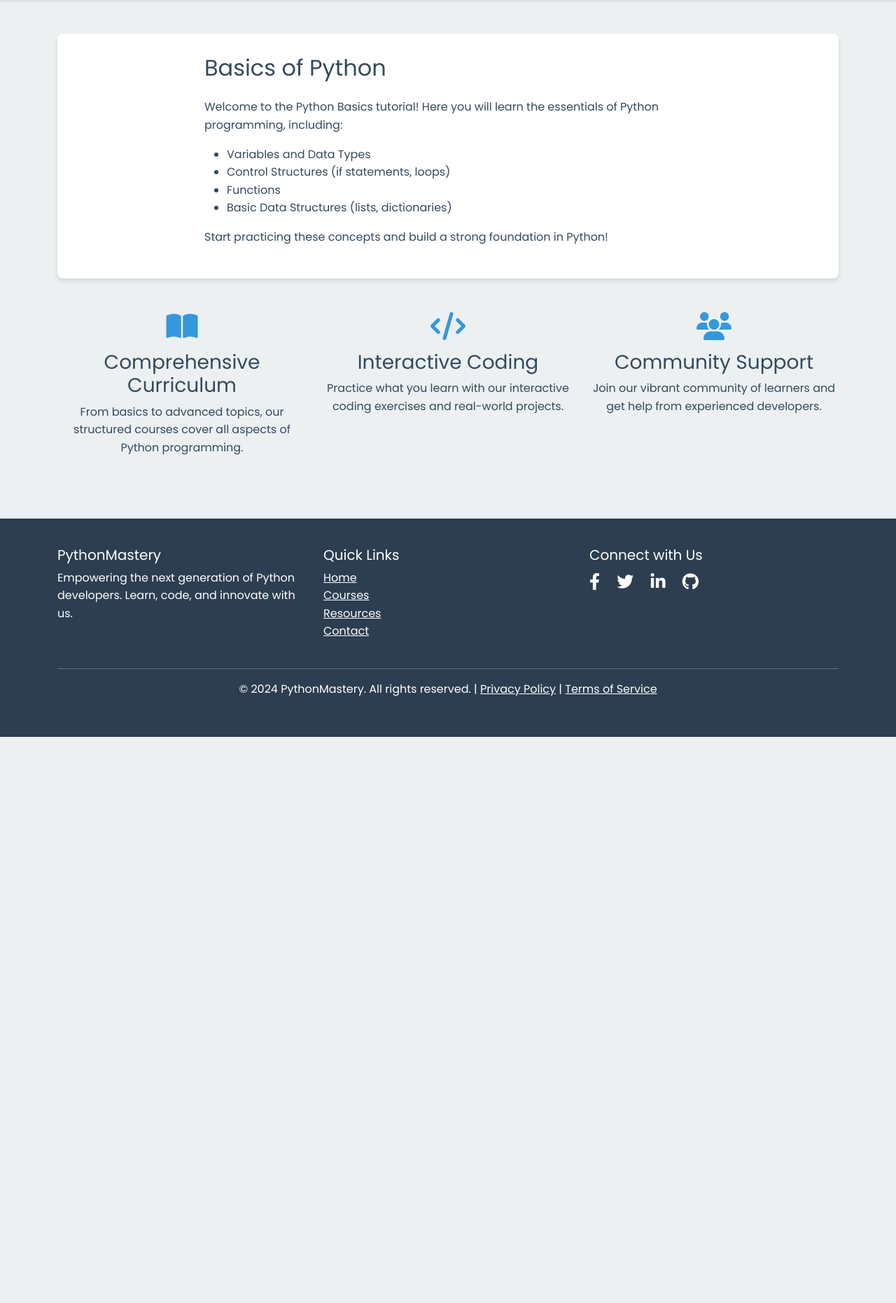
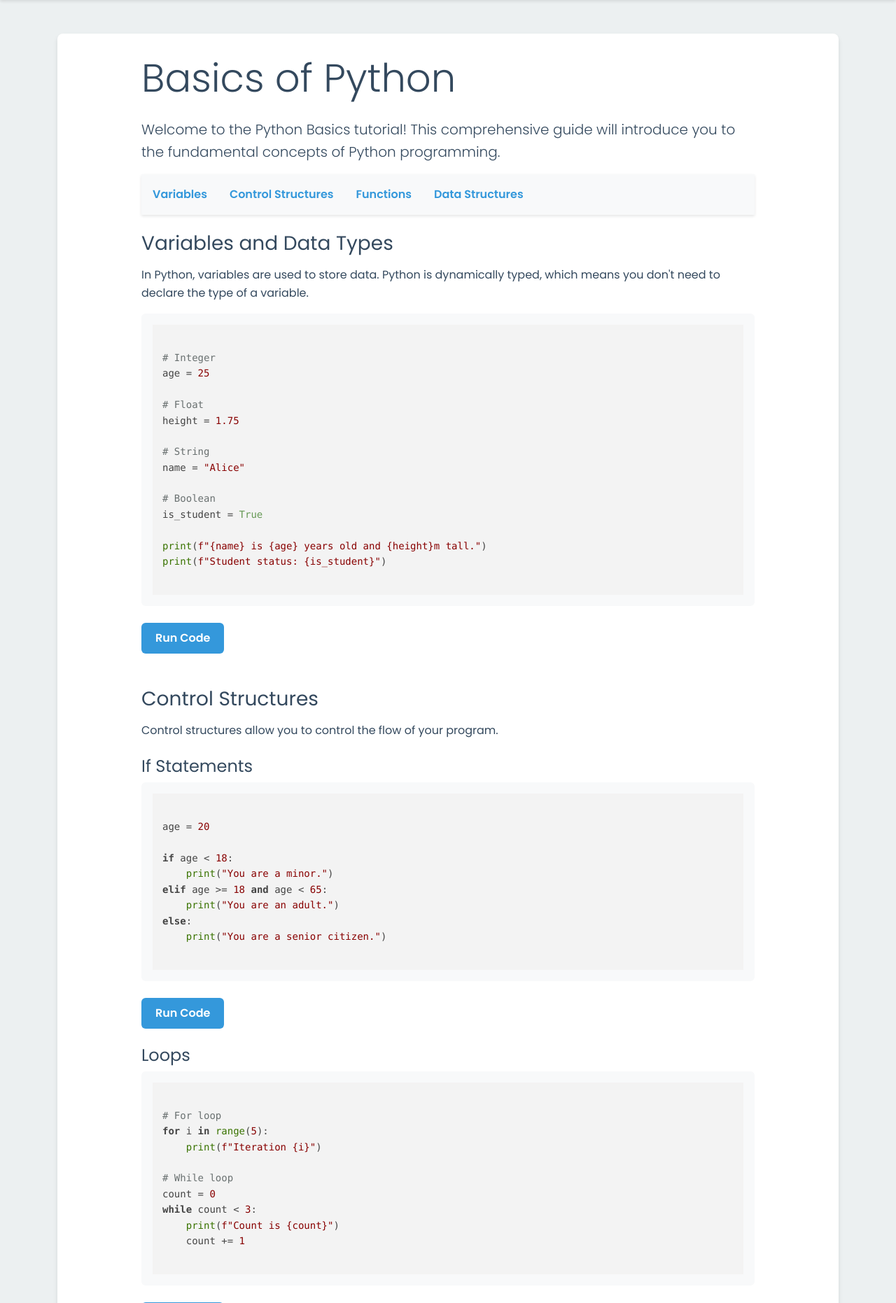
Before and after one commit to nabilelbajdi/hackathon-pythonmastery, a Django app: page /courses/basic-python/ in a window 1280 px wide. Shown: the part 58-1920 px from the top of the page at 70% size. Before the commit the page ends 1111 px from the top, so only its background shows below. Run offline with Django 5.2, Linux system fonts and the light colour scheme; some libraries are stand-ins or nearby versions.

Commit message:
Stylize and add content to basic_python.html

```diff
--- a/python_learning_platform/learning/templates/learning/basic_python.html
+++ b/python_learning_platform/learning/templates/learning/basic_python.html
@@ -4,16 +4,168 @@
 
 {% block content %}
 <div class="row justify-content-center">
-    <div class="col-md-8">
-        <h1 class="h2 mb-4">Basics of Python</h1>
-        <p>Welcome to the Python Basics tutorial! Here you will learn the essentials of Python programming, including:</p>
-        <ul>
-            <li>Variables and Data Types</li>
-            <li>Control Structures (if statements, loops)</li>
-            <li>Functions</li>
-            <li>Basic Data Structures (lists, dictionaries)</li>
-        </ul>
-        <p>Start practicing these concepts and build a strong foundation in Python!</p>
+    <div class="col-md-10">
+        <h1 class="display-4 mb-4">Basics of Python</h1>
+        <p class="lead">Welcome to the Python Basics tutorial! This comprehensive guide will introduce you to the fundamental concepts of Python programming.</p>
+
+        <nav id="tutorial-nav" class="navbar navbar-light bg-light mb-4">
+            <ul class="nav nav-pills">
+                <li class="nav-item"><a class="nav-link" href="#variables">Variables</a></li>
+                <li class="nav-item"><a class="nav-link" href="#control-structures">Control Structures</a></li>
+                <li class="nav-item"><a class="nav-link" href="#functions">Functions</a></li>
+                <li class="nav-item"><a class="nav-link" href="#data-structures">Data Structures</a></li>
+            </ul>
+        </nav>
+
+        <section id="variables" class="mb-5">
+            <h2 class="h3 mb-3">Variables and Data Types</h2>
+            <p>In Python, variables are used to store data. Python is dynamically typed, which means you don't need to declare the type of a variable.</p>
+            <div class="code-block bg-light p-3 rounded">
+                <pre><code class="python">
+# Integer
+age = 25
+
+# Float
+height = 1.75
+
+# String
+name = "Alice"
+
+# Boolean
+is_student = True
+
+print(f"{name} is {age} years old and {height}m tall.")
+print(f"Student status: {is_student}")
+                </code></pre>
+            </div>
+            <button class="btn btn-primary mt-2" onclick="runCode('variables')">Run Code</button>
+            <div id="variables-output" class="mt-2"></div>
+        </section>
+
+        <section id="control-structures" class="mb-5">
+            <h2 class="h3 mb-3">Control Structures</h2>
+            <p>Control structures allow you to control the flow of your program.</p>
+            <h3 class="h4 mt-4">If Statements</h3>
+            <div class="code-block bg-light p-3 rounded">
+                <pre><code class="python">
+age = 20
+
+if age < 18:
+    print("You are a minor.")
+elif age >= 18 and age < 65:
+    print("You are an adult.")
+else:
+    print("You are a senior citizen.")
+                </code></pre>
+            </div>
+            <button class="btn btn-primary mt-2" onclick="runCode('if-statement')">Run Code</button>
+            <div id="if-statement-output" class="mt-2"></div>
+
+            <h3 class="h4 mt-4">Loops</h3>
+            <div class="code-block bg-light p-3 rounded">
+                <pre><code class="python">
+# For loop
+for i in range(5):
+    print(f"Iteration {i}")
+
+# While loop
+count = 0
+while count < 3:
+    print(f"Count is {count}")
+    count += 1
+                </code></pre>
+            </div>
+            <button class="btn btn-primary mt-2" onclick="runCode('loops')">Run Code</button>
+            <div id="loops-output" class="mt-2"></div>
+        </section>
+
+        <section id="functions" class="mb-5">
+            <h2 class="h3 mb-3">Functions</h2>
+            <p>Functions allow you to group code that performs a specific task.</p>
+            <div class="code-block bg-light p-3 rounded">
+                <pre><code class="python">
+def greet(name):
+    return f"Hello, {name}!"
+
+def add(a, b):
+    return a + b
+
+print(greet("World"))
+print(f"2 + 3 = {add(2, 3)}")
+                </code></pre>
+            </div>
+            <button class="btn btn-primary mt-2" onclick="runCode('functions')">Run Code</button>
+            <div id="functions-output" class="mt-2"></div>
+        </section>
+
+        <section id="data-structures" class="mb-5">
+            <h2 class="h3 mb-3">Basic Data Structures</h2>
+            <h3 class="h4 mt-4">Lists</h3>
+            <div class="code-block bg-light p-3 rounded">
+                <pre><code class="python">
+fruits = ["apple", "banana", "cherry"]
+print(fruits)
+fruits.append("date")
+print(fruits)
+print(f"First fruit: {fruits[0]}")
+                </code></pre>
+            </div>
+            <button class="btn btn-primary mt-2" onclick="runCode('lists')">Run Code</button>
+            <div id="lists-output" class="mt-2"></div>
+
+            <h3 class="h4 mt-4">Dictionaries</h3>
+            <div class="code-block bg-light p-3 rounded">
+                <pre><code class="python">
+person = {"name": "Alice", "age": 30, "city": "New York"}
+print(person)
+person["job"] = "Developer"
+print(person)
+print(f"Name: {person['name']}")
+                </code></pre>
+            </div>
+            <button class="btn btn-primary mt-2" onclick="runCode('dictionaries')">Run Code</button>
+            <div id="dictionaries-output" class="mt-2"></div>
+        </section>
     </div>
 </div>
 {% endblock %}
+
+{% block extra_js %}
+<script src="https://cdnjs.cloudflare.com/ajax/libs/highlight.js/11.5.1/highlight.min.js"></script>
+<script>
+    hljs.highlightAll();
+
+    function runCode(sectionId) {
+        // This is a placeholder. In a real implementation, you'd send the code to a backend for execution.
+        const output = document.getElementById(`${sectionId}-output`);
+        output.innerHTML = `<div class="alert alert-info">Code execution simulation for ${sectionId}. In a real scenario, this would show the actual output of the Python code.</div>`;
+    }
+
+    // Smooth scrolling for in-page links
+    document.querySelectorAll('#tutorial-nav a[href^="#"]').forEach(anchor => {
+        anchor.addEventListener('click', function (e) {
+            e.preventDefault();
+            document.querySelector(this.getAttribute('href')).scrollIntoView({
+                behavior: 'smooth'
+            });
+        });
+    });
+</script>
+{% endblock %}
+
+{% block extra_css %}
+<link rel="stylesheet" href="https://cdnjs.cloudflare.com/ajax/libs/highlight.js/11.5.1/styles/default.min.css">
+<style>
+    .code-block {
+        margin-bottom: 1rem;
+    }
+    pre {
+        margin-bottom: 0;
+    }
+    #tutorial-nav {
+        position: sticky;
+        top: 0;
+        z-index: 1000;
+    }
+</style>
+{% endblock %}
```
